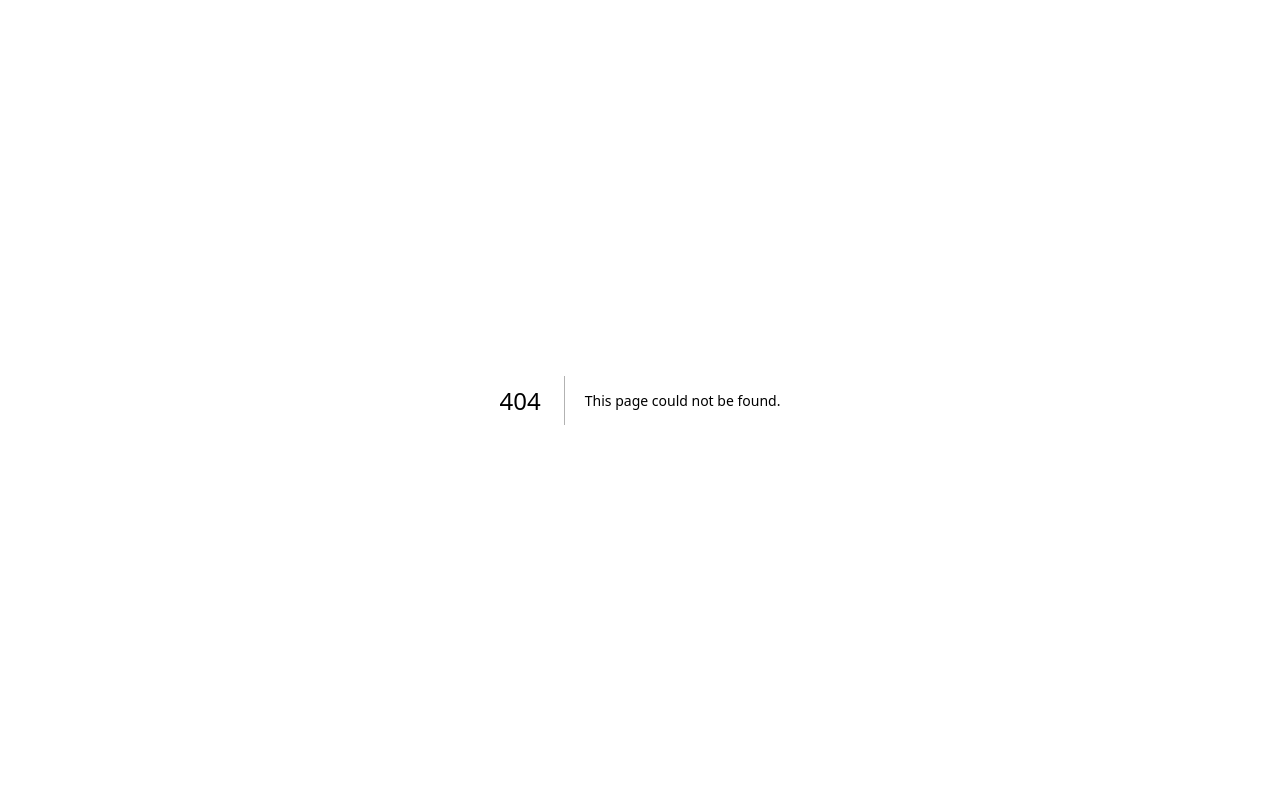
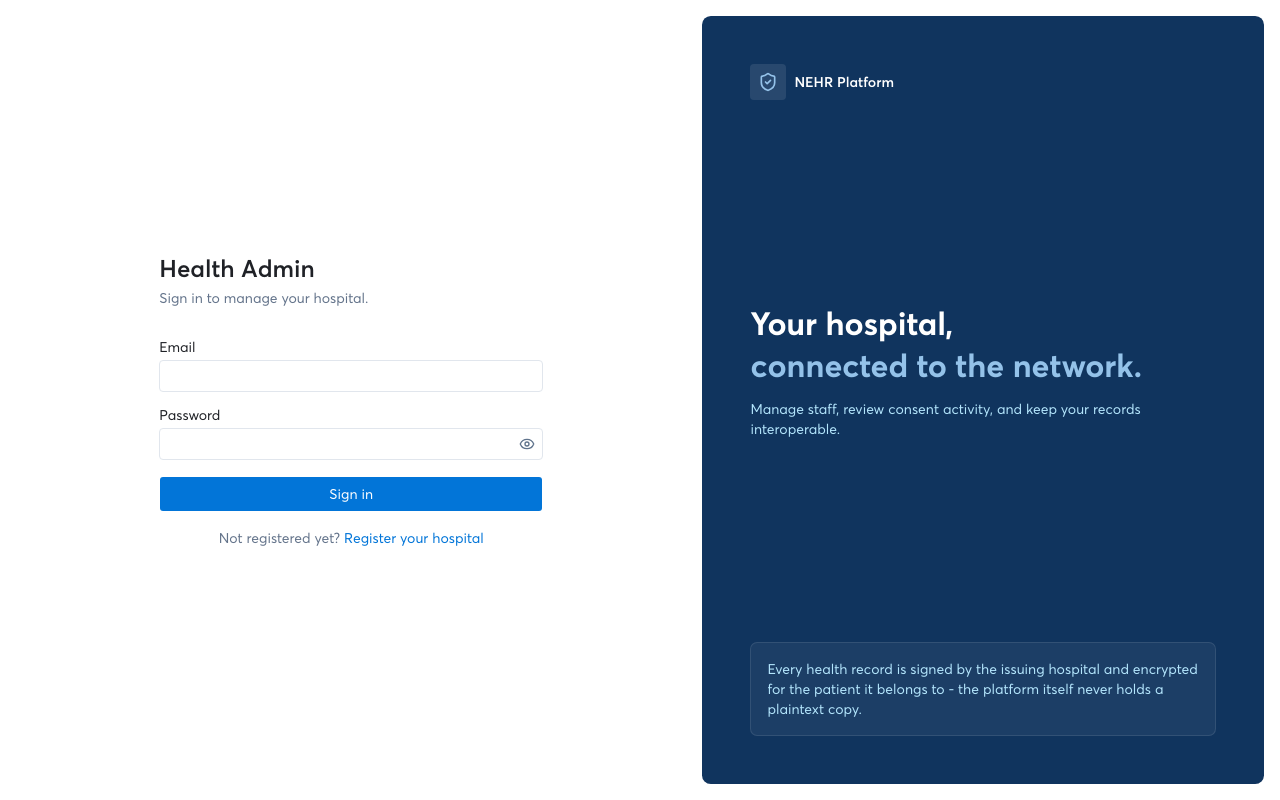
Before and after one commit to cmcWebCode40/nehr-project-miva-final-year, a Next.js app in the folder nehr-web-portal/: page /hospital-admin/login in a window 1280 px wide. Before the commit this address had no page. Built offline with nearby package versions, Linux system fonts and the light colour scheme; no server answers.

Commit message:
Add hospital admin login page

```diff
--- /dev/null
+++ b/nehr-web-portal/src/app/hospital-admin/login/page.tsx
@@ -0,0 +1,65 @@
+"use client";
+
+import Link from "next/link";
+import { zodResolver } from "@hookform/resolvers/zod";
+import { useForm } from "react-hook-form";
+import { z } from "zod";
+import { AuthLayout } from "@/components/shared/AuthLayout";
+import { FormField } from "@/components/shared/FormField";
+import { Button } from "@/components/ui/button";
+import { Input } from "@/components/ui/input";
+import { PasswordInput } from "@/components/ui/password-input";
+import { useHospitalAdminLogin } from "./hooks/useHospitalAdminLogin";
+
+const schema = z.object({
+  email: z.string().min(1, "Email is required").email("Enter a valid email address"),
+  password: z.string().min(1, "Password is required"),
+});
+
+type FormValues = z.infer<typeof schema>;
+
+export default function HospitalAdminLoginPage() {
+  const login = useHospitalAdminLogin();
+  const {
+    register,
+    handleSubmit,
+    formState: { errors },
+  } = useForm<FormValues>({ resolver: zodResolver(schema) });
+
+  return (
+    <AuthLayout
+      headline={["Your hospital,", "connected to the network."]}
+      subtext="Manage staff, review consent activity, and keep your records interoperable."
+    >
+      <div className="mb-8">
+        <h1 className="text-2xl font-semibold text-brand-gray-950">Health Admin</h1>
+        <p className="mt-1 text-sm text-brand-gray-650">Sign in to manage your hospital.</p>
+      </div>
+
+      <form className="space-y-4" onSubmit={handleSubmit((values) => login.mutate(values))}>
+        <FormField label="Email" htmlFor="email" error={errors.email?.message}>
+          <Input id="email" type="email" autoComplete="username" {...register("email")} />
+        </FormField>
+
+        <FormField label="Password" htmlFor="password" error={errors.password?.message}>
+          <PasswordInput
+            id="password"
+            autoComplete="current-password"
+            {...register("password")}
+          />
+        </FormField>
+
+        <Button type="submit" className="w-full" loading={login.isPending}>
+          Sign in
+        </Button>
+
+        <p className="text-center text-sm text-brand-gray-650">
+          Not registered yet?{" "}
+          <Link href="/hospital-admin/register" className="font-medium text-brand-primary hover:underline">
+            Register your hospital
+          </Link>
+        </p>
+      </form>
+    </AuthLayout>
+  );
+}
```
